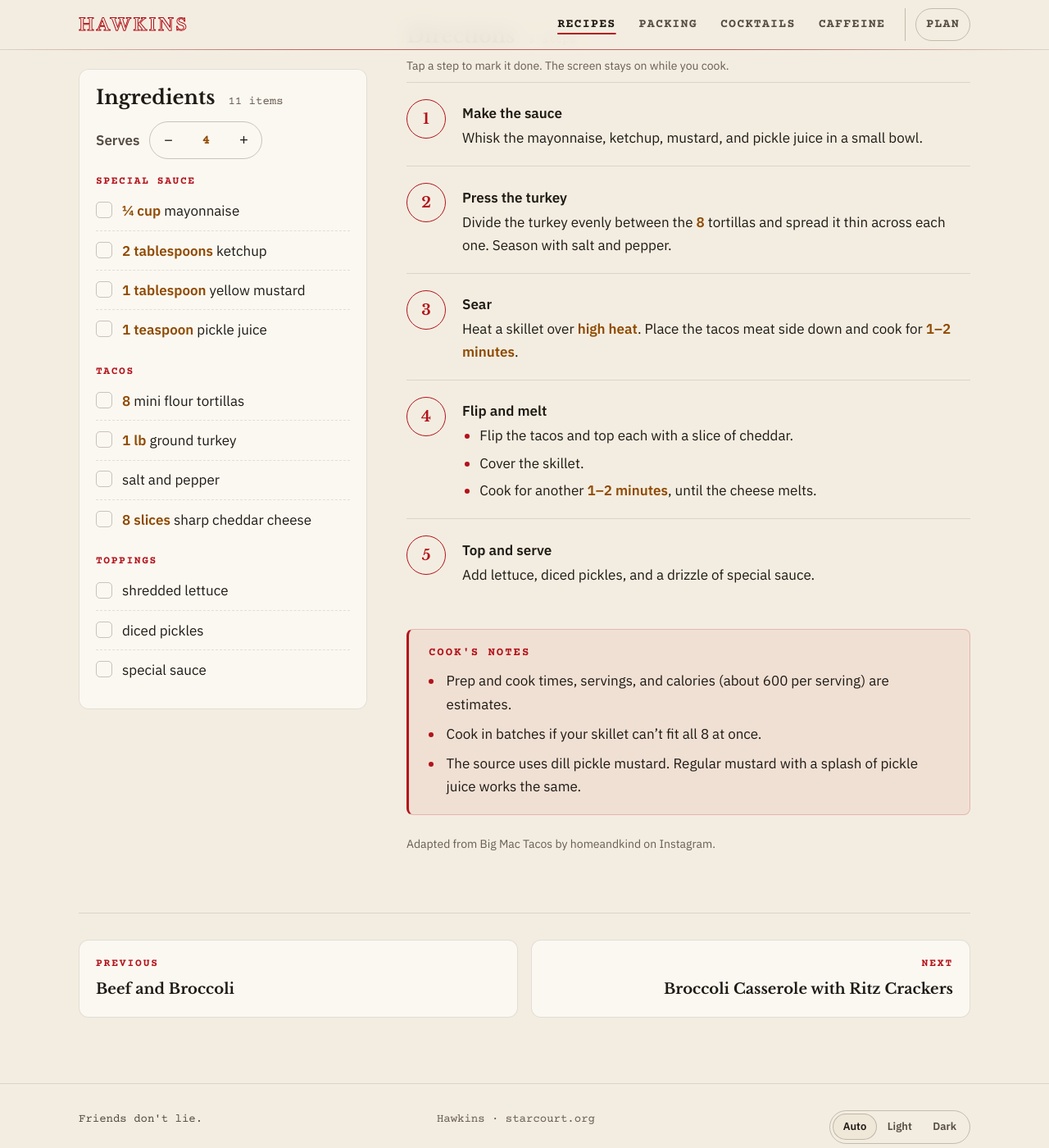
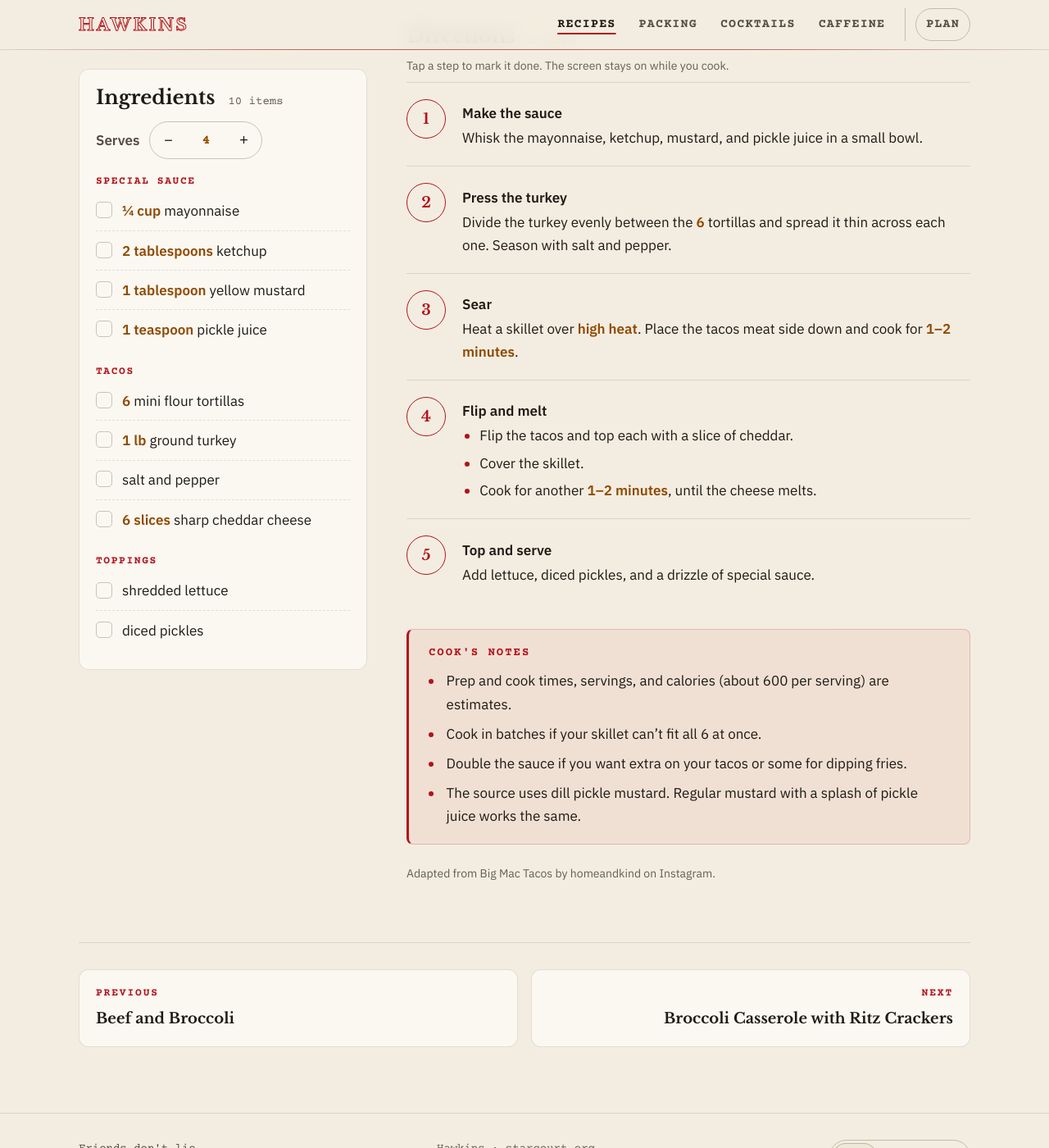
Before and after one commit to elavertu9/hawkins, a Jekyll site: the page built from _recipes/big-mac-tacos.md, in a window 1280 px wide and 1400 px high, scrolled down 645 px. Shown: the whole window at 82% size. Built offline with Jekyll 4.4.1, drawn with Linux system fonts in a browser that asks for light colours.

Commit message:
Update Big Mac Tacos for six tortillas
- Six tortillas, six cheese slices, yield 6 tacos
- Note to double the sauce for extra or for fries
- Drop the duplicate special sauce line from Toppings so the plan lists only the sauce ingredients

Co-Authored-By: Claude Sonnet 5.5 <noreply@anthropic.com>

```diff
--- a/_recipes/big-mac-tacos.md
+++ b/_recipes/big-mac-tacos.md
@@ -16,7 +16,7 @@ servings: 4
 calories: 600
 calories_estimated: true
 calories_note: Prep and cook times, servings, and calories (about 600 per serving) are estimates.
-yield: 8 tacos
+yield: 6 tacos
 source:
   name: Instagram
   author: homeandkind
@@ -34,13 +34,13 @@ ingredients:
         item: pickle juice
   - group: Tacos
     items:
-      - qty: "8"
+      - qty: "6"
         item: mini flour tortillas
       - qty: "1 lb"
         item: ground turkey
       - qty: ""
         item: salt and pepper
-      - qty: "8 slices"
+      - qty: "6 slices"
         item: sharp cheddar cheese
   - group: Toppings
     items:
@@ -48,15 +48,13 @@ ingredients:
         item: shredded lettuce
       - qty: ""
         item: diced pickles
-      - qty: ""
-        item: special sauce
 
 steps:
   - title: Make the sauce
     text: Whisk the mayonnaise, ketchup, mustard, and pickle juice in a small bowl.
   - title: Press the turkey
     text: >-
-      Divide the turkey evenly between the **8** tortillas and spread it thin
+      Divide the turkey evenly between the **6** tortillas and spread it thin
       across each one. Season with salt and pepper.
   - title: Sear
     text: >-
@@ -71,6 +69,7 @@ steps:
     text: Add lettuce, diced pickles, and a drizzle of special sauce.
 
 notes:
-  - Cook in batches if your skillet can't fit all 8 at once.
+  - Cook in batches if your skillet can't fit all 6 at once.
+  - Double the sauce if you want extra on your tacos or some for dipping fries.
   - The source uses dill pickle mustard. Regular mustard with a splash of pickle juice works the same.
 ---
```
